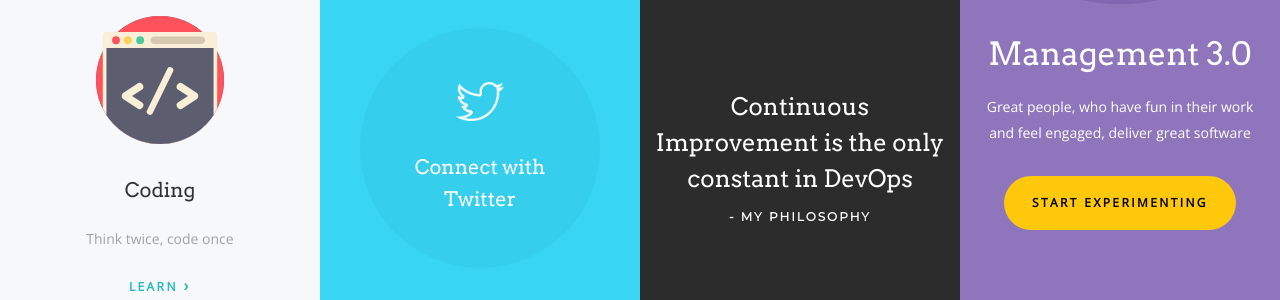
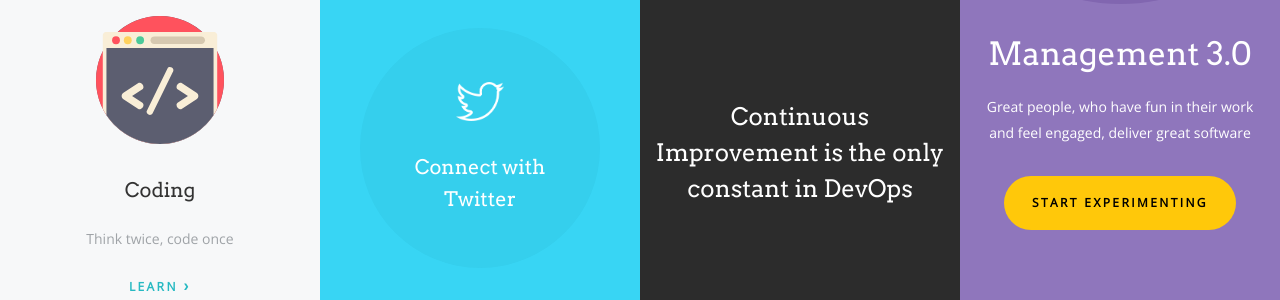
Before and after one commit to juergenpointinger/juergenpointinger.github.io, a Jekyll site: the page built from index.html, in a window 1280 px wide, cut to the strip 695-995 px from the top of the page. Built offline with Jekyll 4.4.1, drawn with Linux system fonts in a browser that asks for light colours; comment, search, counter and statistics services are not loaded.

Commit message:
Removed philosophy statement

```diff
--- a/index.html
+++ b/index.html
@@ -75,7 +75,6 @@
     <div class="div6">
       <p>
         <h2>Continuous Improvement is the only constant in DevOps</h2>
-        <div class="caps white">- My Philosophy</div>
       </p>
     </div>
 
```
